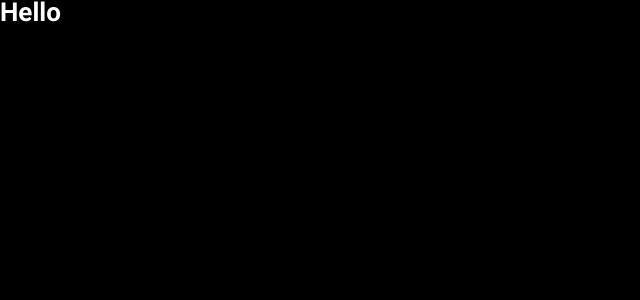
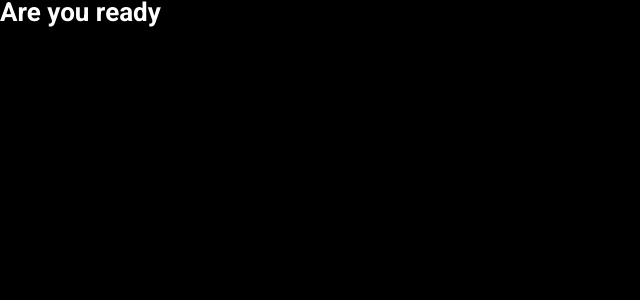
Before and after one commit to SmartCardsFromInc/Carts, a React (Vite) app: page / in a window 1280 px wide. Shown: the top 300 px of the page, without its empty margins (0-640 px from the left). Built offline with nearby package versions, Linux system fonts and the light colour scheme.

Commit message:
test commit

```diff
--- a/src/App.tsx
+++ b/src/App.tsx
@@ -1,5 +1,5 @@
 import { Typography } from "@/components/ui/typography";
 
 export function App() {
-  return <Typography.H1>Hello</Typography.H1>;
+  return <Typography.H1>Are you ready</Typography.H1>;
 }
```
